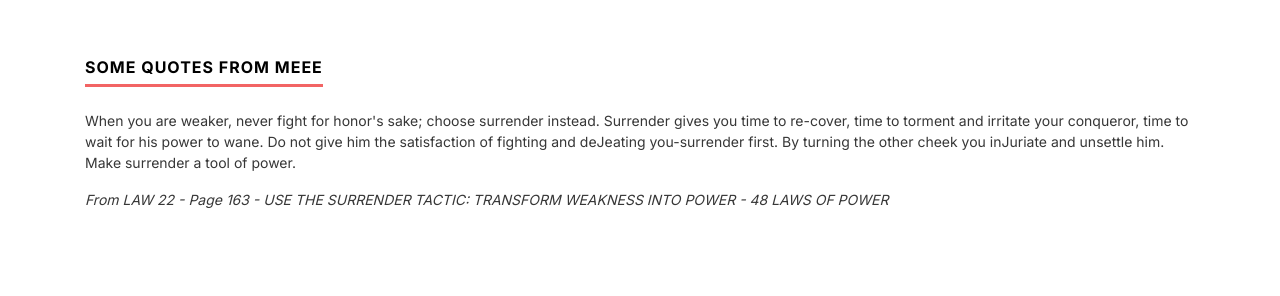
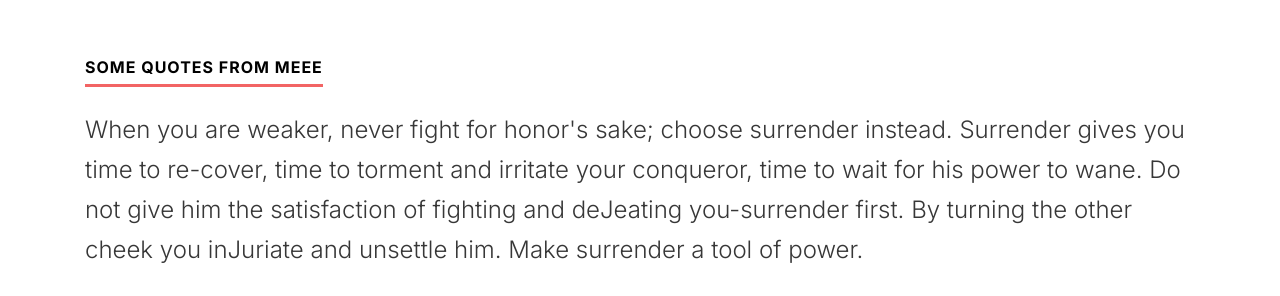
Before and after one commit to KhaccThienn/introduce, a plain HTML site: page index.html in a window 1280 px wide. Shown: the part 656-952 px from the top of the page. Drawn offline with Linux system fonts and the light colour scheme; a script that the page names is missing.

```diff
--- a/pages/home.html
+++ b/pages/home.html
@@ -39,10 +39,10 @@
     <section>
       <h2 class="ds-heading">Some Quotes From Meee</h2>
 
-      <blockquote>When you are weaker, never fight for honor's sake; choose surrender instead. Surrender gives you time to
+      <p>When you are weaker, never fight for honor's sake; choose surrender instead. Surrender gives you time to
         re-cover, time to torment and irritate your conqueror, time to wait for his power to wane. Do not give him the
         satisfaction of fighting and deJeating you-surrender first. By turning the other cheek you inJuriate and
-        unsettle him. Make surrender a tool of power.</blockquote>
+        unsettle him. Make surrender a tool of power.</p>
         <span><i>From LAW 22 - Page 163 - USE THE SURRENDER TACTIC: TRANSFORM WEAKNESS INTO POWER - 48 LAWS OF POWER</i></span>
     </section>
   </div>
```
